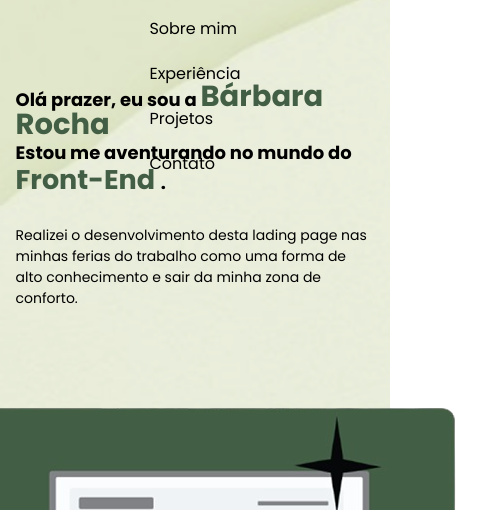
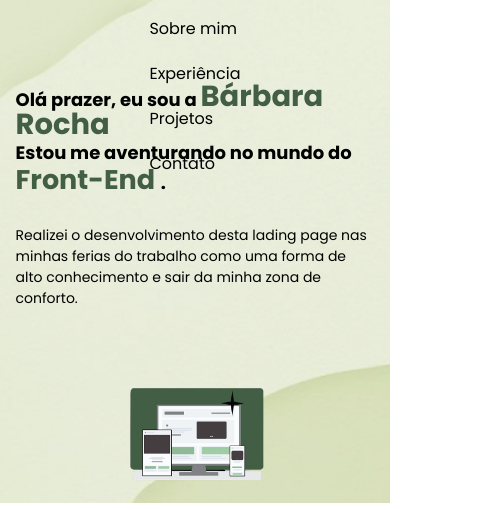
Before and after one commit to Barbararrocha/Portfolio, a plain HTML site: page index.html in a window 390 px wide. Shown: the part 116-626 px from the top of the page, 480 px wide, since content can reach past the window. Drawn offline with nearby package versions, Linux system fonts and the light colour scheme.

Commit message:
Ajustes no CSS para responsividade

```diff
--- a/style.css
+++ b/style.css
@@ -526,4 +526,14 @@ form .btn-enviar input {
     max-width: 100%;
     height: auto;
   }
+
+  /* NOVO: diminuir o tamanho da imagem do topo no celular */
+  #topo .img-topo-site img {
+    width: 60%;  /* reduz para 60% da largura do container */
+    height: auto;
+    animation: flutuar 2s ease-in-out infinite alternate;
+    max-width: 250px; /* limite máximo para não ficar gigante */
+    margin: 0 auto;
+    display: block;
+  }
 }
```
